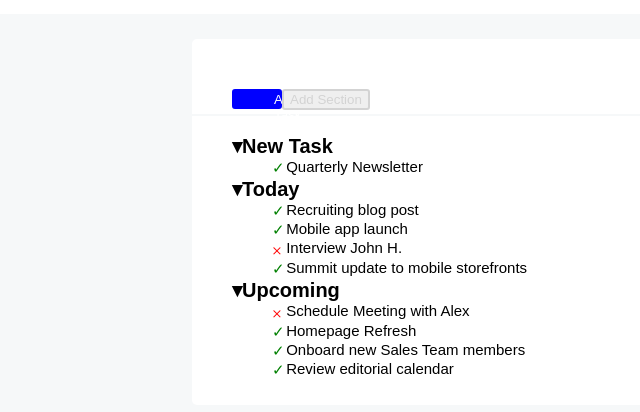
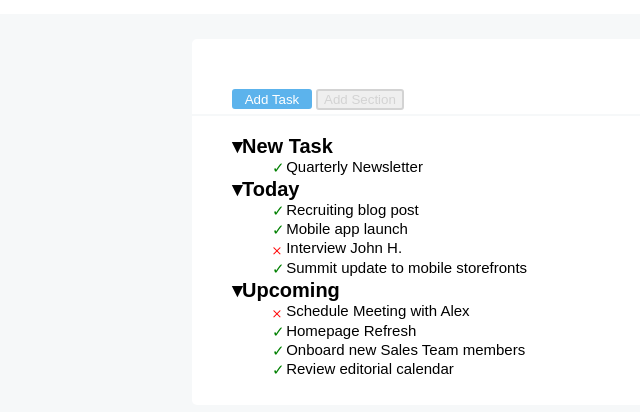
Before and after one commit to katiemathis/html-css-toboolist, a plain HTML site: page index.html in a window 1280 px wide. Shown: the part 66-478 px from the top of the page, without its empty margins (0-640 px from the left). Drawn offline with Linux system fonts and the light colour scheme.

Commit message:
adjusted blue button

```diff
--- a/style.css
+++ b/style.css
@@ -42,15 +42,12 @@ body {
 
 #task {
     color: #fff;
-    text-align: auto;
-    background-color: blue;
-    border-color: blue;
+    background-color: #5cb3ec;
+    border-color: #5cb3ec;
     border-style: solid;
     border-radius: 3px;
-    padding-left: 40px;
     margin-left: 40px;
-    float: left;
-    width: 40px;
+    width: 80px;
     height: 20px;
 
 }
```
